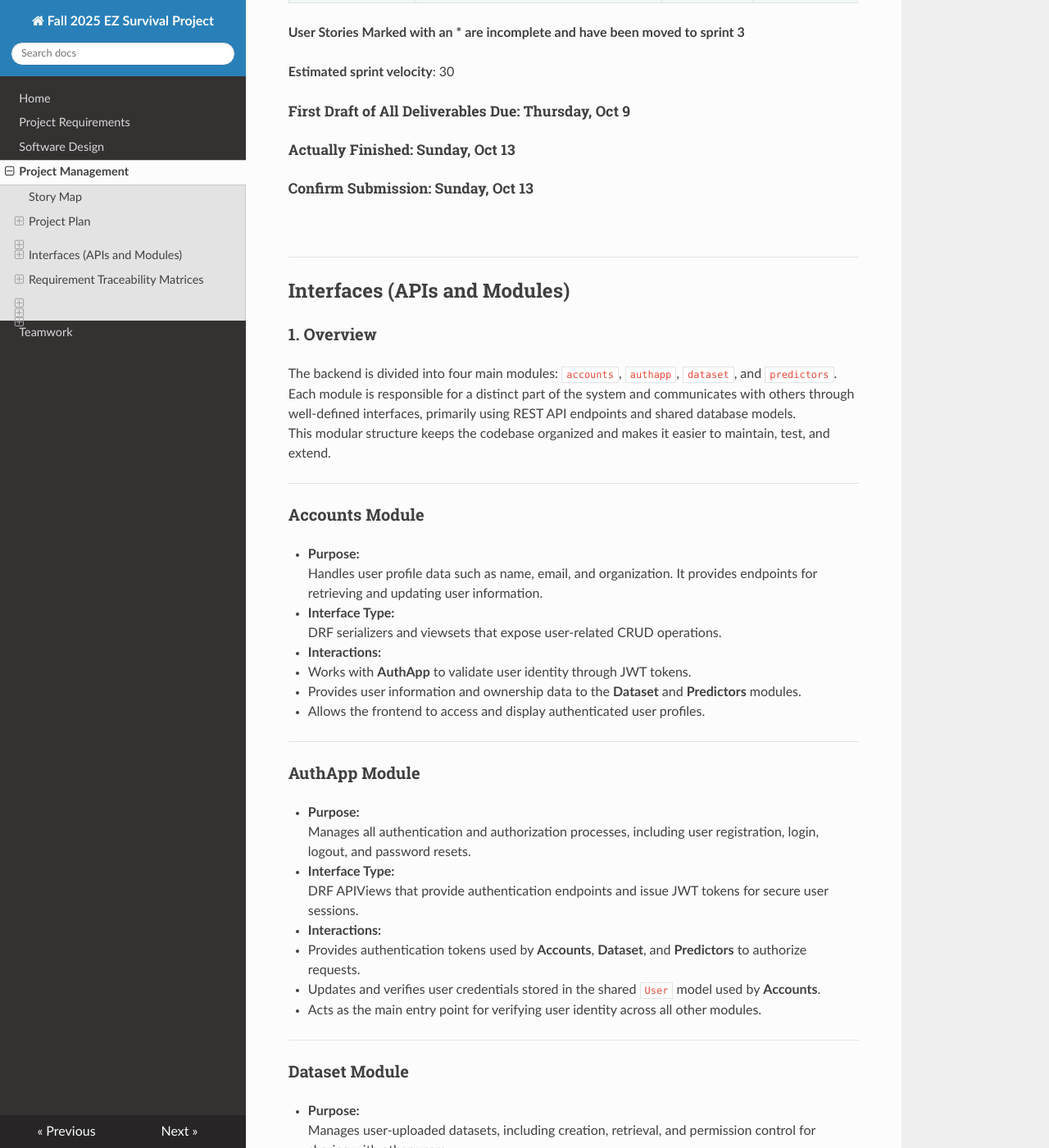
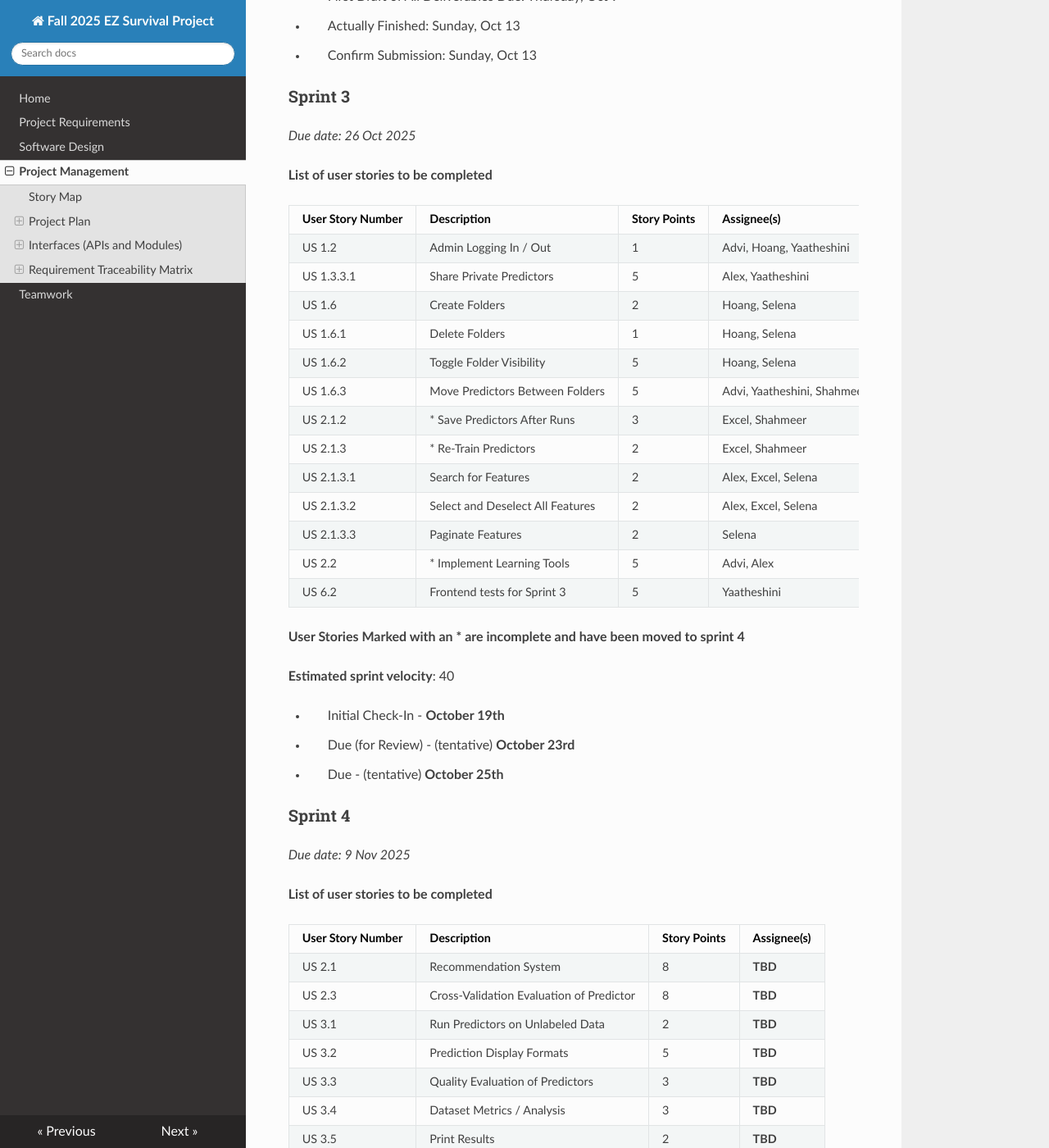
Before and after one commit to Xenocynic/IndividualSurvivalDistributions, an MkDocs documentation site: the page built from docs/management.md, in a window 1280 px wide and 1400 px high, scrolled down 2787 px. Shown: the whole window at 82% size. Built offline with MkDocs 1.6.1, drawn with Linux system fonts in a browser that asks for light colours; nearby versions of some CDN libraries; some of the changed text lies outside the part shown.

Commit message:
refactor: fix dropdowns and refactor management and requirements

```diff
--- a/docs/management.md
+++ b/docs/management.md
@@ -2,7 +2,7 @@
 
 ## Story Map
 
-[![Storymap](storymap.jpg)](storymap.jpg){target=_blank}
+[![Storymap](storymap.png)](storymap.png){target=_blank}
 View more details in [here](https://www.canva.com/design/DAG0T0_u72A/NvHJ91Rbdcr9bjI9JHdpyw/edit).
 
 ## Project Plan
@@ -32,17 +32,18 @@ Meeting Minutes are [here](https://docs.google.com/document/d/1bArJtUYmxfYM_rN1S
 | 10 | Teamwork Document | Sept 24 | Yaatheshini, Selena |
 | 11 | Belbin Roles | Sept 24 | Yaatheshini |
 
-##### First Draft of All Deliverables Due: Thursday, Sept 25
-##### Actually Finished: Saturday, Sept 27
-##### Confirm Submission: Sunday, Sept 28
-<br>
----
+* > First Draft of All Deliverables Due: Thursday, Sept 25
+
+* > Actually Finished: Saturday, Sept 27
+
+* > Confirm Submission: Sunday, Sept 28
+
 
 ### Sprint 2
 
 *Due date: 12 Oct 2025*
 
-#### List of user stories to be completed
+**List of user stories to be completed**
 
 | User Story Number | Description | Story Points | Assignee(s) |
 |-|-|-|-|
@@ -62,18 +63,103 @@ Meeting Minutes are [here](https://docs.google.com/document/d/1bArJtUYmxfYM_rN1S
 | US 1.7 | Landing Page | 2 | Shahmeer |
 | US 1.8 | About Page | 2 | Shahmeer |
 | US 4.1 | Instructions Page | 1 | Hoang |
-| Us 6.1 | Frontend Tests for Sprint 2 | 5 | Yaatheshini
+| US 6.1 | Frontend Tests for Sprint 2 | 5 | Yaatheshini |
 
 **User Stories Marked with an * are incomplete and have been moved to sprint 3**
 
 **Estimated sprint velocity**: 30
 
-##### First Draft of All Deliverables Due: Thursday, Oct 9
-##### Actually Finished: Sunday, Oct 13
-##### Confirm Submission: Sunday, Oct 13
-<br>
+* > First Draft of All Deliverables Due: Thursday, Oct 9
 
----
+* > Actually Finished: Sunday, Oct 13
+
+* > Confirm Submission: Sunday, Oct 13
+
+
+### Sprint 3
+
+*Due date: 26 Oct 2025*
+
+**List of user stories to be completed**
+
+| User Story Number | Description | Story Points | Assignee(s) |
+|-|-|-|-|
+| US 1.2 | Admin Logging In / Out | 1 | Advi, Hoang, Yaatheshini |
+| US 1.3.3.1 | Share Private Predictors | 5 | Alex, Yaatheshini |
+| US 1.6 | Create Folders | 2 | Hoang, Selena |
+| US 1.6.1 | Delete Folders | 1 | Hoang, Selena |
+| US 1.6.2 | Toggle Folder Visibility | 5 | Hoang, Selena |
+| US 1.6.3 | Move Predictors Between Folders | 5 | Advi, Yaatheshini, Shahmeer |
+| US 2.1.2 | * Save Predictors After Runs | 3 | Excel, Shahmeer |
+| US 2.1.3 | * Re-Train Predictors | 2 | Excel, Shahmeer |
+| US 2.1.3.1 | Search for Features | 2 | Alex, Excel, Selena |
+| US 2.1.3.2 |  Select and Deselect All Features | 2 | Alex, Excel, Selena |
+| US 2.1.3.3 | Paginate Features | 2 | Selena |
+| US 2.2 |  * Implement Learning Tools | 5 | Advi, Alex |
+| US 6.2 |  Frontend tests for Sprint 3 | 5 | Yaatheshini |
+
+**User Stories Marked with an * are incomplete and have been moved to sprint 4**
+
+**Estimated sprint velocity**: 40
+
+* > Initial Check-In - **October 19th**
+
+* > Due (for Review) - (tentative) **October 23rd**
+
+* > Due - (tentative) **October 25th**
+
+
+### Sprint 4
+
+*Due date: 9 Nov 2025*
+
+**List of user stories to be completed**
+
+| User Story Number | Description | Story Points | Assignee(s) |
+|-|-|-|-|
+| US 2.1 | Recommendation System | 8 | **TBD** |
+| US 2.3 | Cross-Validation Evaluation of Predictor | 8 | **TBD** |
+| US 3.1 | Run Predictors on Unlabeled Data | 2 | **TBD** |
+| US 3.2 | Prediction Display Formats | 5 | **TBD** |
+| US 3.3 | Quality Evaluation of Predictors | 3 | **TBD** |
+| US 3.4 | Dataset Metrics / Analysis | 3 | **TBD** |
+| US 3.5 | Print Results | 2 | **TBD** |
+| US 3.6 | Download Results | 2 | **TBD** |
+| US 3.7 | Superuser-Specific Analysis Tools | 5 | **TBD** |
+| US 4.2 | Guided Tour / Demo Implementation | 3 | **TBD** |
+| US 6.3 | Frontend tests for Sprint 4 | 5 | **TBD** |
+
+**Estimated sprint velocity**: 53
+
+* > Initial Check-In - **November 2nd**
+
+* > Due (for Review) - (tentative) **November 6th**
+
+* > Due - (tentative) **November 8th**
+
+
+### Sprint 5
+
+*Due date: 30 Nov 2025*
+
+**List of user stories to be completed**
+
+| User Story Number | Description | Story Points | Assignee(s) |
+|-|-|-|-|
+| US 1.3.8 | Save My Draft Predictors  | 3 | **TBD** |
+| US 4.1.1 | Hover Over Buttons / Tabs for Info | 2 | **TBD** |
+| US 5.1 | PSSP Package Download | 8 | **TBD** |
+| US 5.2 | Handle Censored Data | 8 | **TBD** |
+| US 6.4 | Frontend tests for Sprint 5 | 5 | **TBD** |
+
+**Estimated sprint velocity**: 26
+
+* > Initial Check-In - **November 23th**
+
+* > Due (for Review) - (tentative) **November 27th**
+
+* > Due - (tentative) **November 29th**
+
 
 ## Interfaces (APIs and Modules)
 
@@ -82,9 +168,8 @@ The backend is divided into four main modules: `accounts`, `authapp`, `dataset`,
 Each module is responsible for a distinct part of the system and communicates with others through well-defined interfaces, primarily using REST API endpoints and shared database models.
 This modular structure keeps the codebase organized and makes it easier to maintain, test, and extend.
 
----
 
-### **Accounts Module**
+#### **Accounts Module**
 - **Purpose:**
   Handles user profile data such as name, email, and organization. It provides endpoints for retrieving and updating user information.
 
@@ -96,9 +181,8 @@ This modular structure keeps the codebase organized and makes it easier to maint
   - Provides user information and ownership data to the **Dataset** and **Predictors** modules.
   - Allows the frontend to access and display authenticated user profiles.
 
----
 
-### **AuthApp Module**
+#### **AuthApp Module**
 - **Purpose:**
   Manages all authentication and authorization processes, including user registration, login, logout, and password resets.
 
@@ -110,9 +194,8 @@ This modular structure keeps the codebase organized and makes it easier to maint
   - Updates and verifies user credentials stored in the shared `User` model used by **Accounts**.
   - Acts as the main entry point for verifying user identity across all other modules.
 
----
 
-### **Dataset Module**
+#### **Dataset Module**
 - **Purpose:**
   Manages user-uploaded datasets, including creation, retrieval, and permission control for sharing with other users.
 
@@ -124,9 +207,8 @@ This modular structure keeps the codebase organized and makes it easier to maint
   - Associates each dataset with a user record from **Accounts** to manage ownership.
   - Provides dataset resources to the **Predictors** module for use in model training and prediction.
 
----
 
-### **Predictors Module**
+#### **Predictors Module**
 - **Purpose:**
   Handles machine learning predictors, including model configuration, execution, and storage of results.
 
@@ -138,7 +220,6 @@ This modular structure keeps the codebase organized and makes it easier to maint
   - Uses ownership and user data from **Accounts** to associate predictors with specific users.
   - Depends on **Dataset** for input data during prediction and training tasks.
 
----
 
 ### 2. Data Flow Summary
 1. Users authenticate through **AuthApp**, which issues JWT tokens.
@@ -147,12 +228,9 @@ This modular structure keeps the codebase organized and makes it easier to maint
 4. The **Predictors** module accesses datasets and performs predictions based on the authenticated user’s data.
 5. All data exchanged between modules follows standardized REST API contracts using JSON.
 
----
 
+## Requirement Traceability Matrix
 
-## Requirement Traceability Matrices
-
-<br>
 ### Accounts App
 
 | User Story ID | Requirement Description | Test Case(s) | Test File | Coverage Status |
@@ -220,94 +298,3 @@ This modular structure keeps the codebase organized and makes it easier to maint
 | US 1.1.1 | Admin can send password reset email to a valid user with a valid email. | `test_admin_login_logout_reset` | `test_admin_login_logout_reset.py` | Covered |
 | US 1.1.1 | Admin can confirm password reset using UID and token. | `test_admin_login_logout_reset` | `test_admin_login_logout_reset.py` | Covered |
 | US 1.1.1 | Admin can login with the new reset password. | `test_admin_login_logout_reset` | `test_admin_login_logout_reset.py` | Covered |
-
-<br>
----
-
-### Sprint 3
-
-*Due date: 26 Oct 2025*
-
-#### List of user stories to be completed
-
-| User Story Number | Description | Story Points | Assignee(s) |
-|-|-|-|-|
-| US 1.2 | Admin Logging In / Out | 1 | Advi, Hoang, Yaatheshini |
-| US 1.3.3.1 | Share Private Predictors | 5 | Alex, Yaatheshini |
-| US 1.6 | Create Folders | 2 | Hoang, Selena |
-| US 1.6.1 | Delete Folders | 1 | Hoang, Selena |
-| US 1.6.2 | Toggle Folder Visibility | 5 | Hoang, Selena |
-| US 1.6.3 | Move Predictors Between Folders | 5 | Advi, Yaatheshini, Shahmeer |
-| US 2.1.2 | Save Predictors After Runs | 3 | Excel, Shahmeer |
-| US 2.1.3 | Re-Train Predictors | 2 | Excel, Shahmeer |
-| US 2.1.3.1 | Search for Features | 2 | Alex, Excel, Selena |
-| US 2.1.3.2 |  Select and Deselect All Features | 2 | Alex, Excel, Selena |
-| US 2.1.3.3 | Paginate Features | 2 | Selena |
-| US 2.2 |  Implement Learning Tools | 5 | Advi, Alex |
-| US 6.2 |  Frontend tests for Sprint 3 | 5 | Yaatheshini |
-
-**Estimated sprint velocity**: 45
-
-* > Initial Check-In - **October 19th**
-
-* > Due (for Review) - (tentative) **October 23rd**
-
-* > Due - (tentative) **October 25th**
-
-<br>
----
-
-### Sprint 4
-
-*Due date: 9 Nov 2025*
-
-#### List of user stories to be completed
-
-| User Story Number | Description | Story Points | Assignee(s) |
-|-|-|-|-|
-| US 2.1 | Recommendation System | 8 | **TBD** |
-| US 2.3 | Cross-Validation Evaluation of Predictor | 8 | **TBD** |
-| US 3.1 | Run Predictors on Unlabeled Data | 2 | **TBD** |
-| US 3.2 | Prediction Display Formats | 5 | **TBD** |
-| US 3.3 | Quality Evaluation of Predictors | 3 | **TBD** |
-| US 3.4 | Dataset Metrics / Analysis | 3 | **TBD** |
-| US 3.5 | Print Results | 2 | **TBD** |
-| US 3.6 | Download Results | 2 | **TBD** |
-| US 3.7 | Superuser-Specific Analysis Tools | 5 | **TBD** |
-| US 4.2 | Guided Tour / Demo Implementation | 3 | **TBD** |
-| US 6.3 | Frontend tests for Sprint 4 | 5 | **TBD** |
-
-**Estimated sprint velocity**: 46
-
-* > Initial Check-In - **November 2nd**
-
-* > Due (for Review) - (tentative) **November 6th**
-
-* > Due - (tentative) **November 8th**
-
-<br>
----
-
-### Sprint 5
-
-*Due date: 30 Nov 2025*
-
-#### List of user stories to be completed
-
-| User Story Number | Description | Story Points | Assignee(s) |
-|-|-|-|-|
-| US 1.3.8 | Save My Draft Predictors  | 3 | **TBD** |
-| US 4.1.1 | Hover Over Buttons / Tabs for Info | 2 | **TBD** |
-| US 5.1 | PSSP Package Download | 8 | **TBD** |
-| US 5.2 | Handle Censored Data | 8 | **TBD** |
-| US 6.4 | Frontend tests for Sprint 5 | 5 | **TBD** |
-
-**Estimated sprint velocity**: 26
-
-* > Initial Check-In - **November 23th**
-
-* > Due (for Review) - (tentative) **November 27th**
-
-* > Due - (tentative) **November 29th**
-
-<br><br>
```
Also changed, not shown: docs/requirements.md (+1 -0 lines), docs/storymap.jpg (deleted), docs/storymap.png (added).
